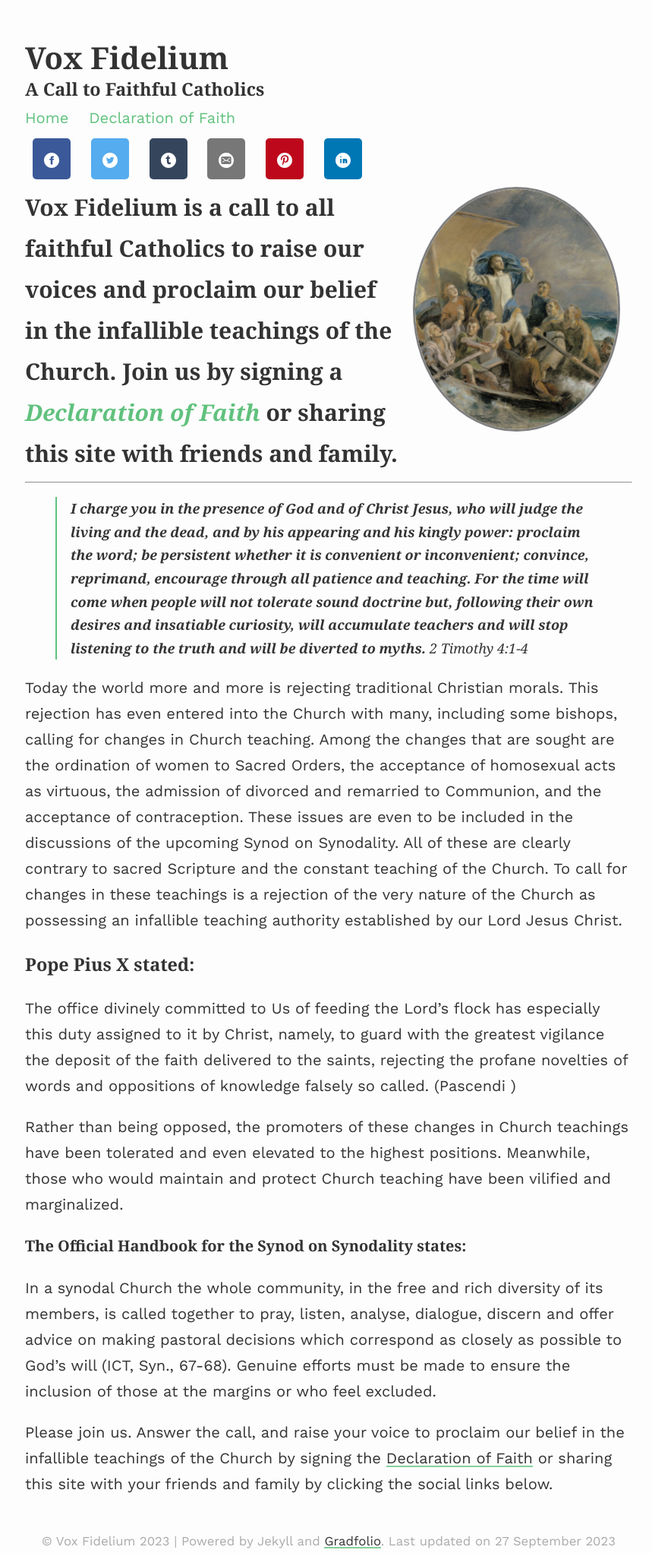
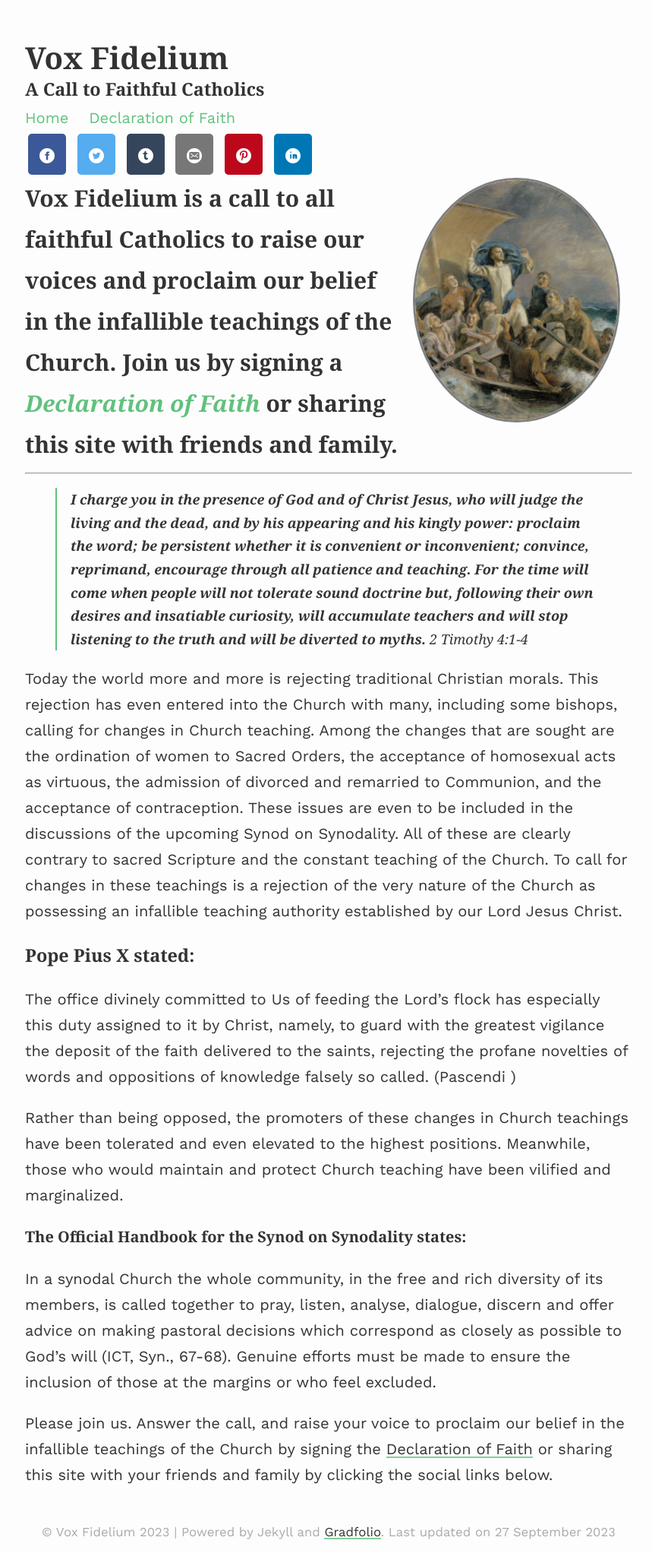
Before and after one commit to shalone86/vox-fidelium, a Jekyll site: the page built from index.md, in a window 1280 px wide. Shown: the whole page at 76% size, without its empty margins (207-1066 px from the left). Built offline with Jekyll 4.4.1, drawn with Linux system fonts in a browser that asks for light colours; nearby versions of some CDN libraries.

Commit message:
Update style.scss

```diff
--- a/assets/css/_sass/style.scss
+++ b/assets/css/_sass/style.scss
@@ -206,7 +206,7 @@ blockquote {
 .resp-sharing-button__link {
   text-decoration: none;
   color: #fff;
-  margin: 0.5em
+  margin: 0.2em
 }
 
 .resp-sharing-button {
```
